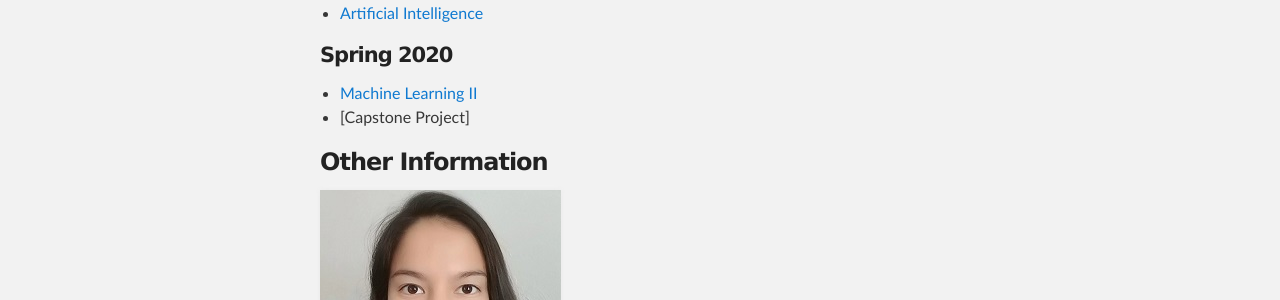
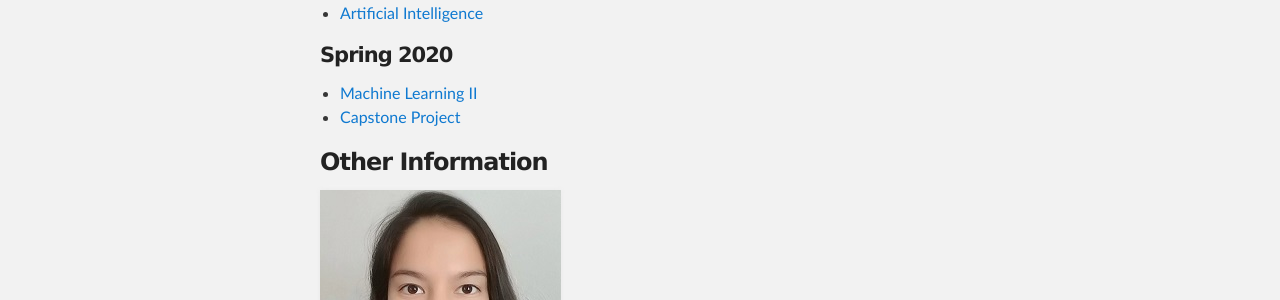
Before and after one commit to Cherylngo/cherylngo.github.io, a Jekyll site: the page built from index.md, in a window 1280 px wide. Shown: the part 684-984 px from the top of the page. Built offline with Jekyll 4.4.1, drawn with Linux system fonts in a browser that asks for light colours; our own code applies the rules of GitHub Pages for plain Markdown files; part of the change alters nothing that is shown.

```diff
--- a/index.md
+++ b/index.md
@@ -13,12 +13,12 @@
 - [Machine Learning I](/ML1/index.md)
 
 #### Fall 2019
-- [Optimization and Heuristics]()
-- [Artificial Intelligence]()
+- [Optimization and Heuristics](/OH/index.md)
+- [Artificial Intelligence](/AI/index.md)
 
 #### Spring 2020
-- [Machine Learning II]()
-- [Capstone Project]
+- [Machine Learning II](/ML2/index.md)
+- [Capstone Project](/Capstone/index.md)
 
 ### Other Information
 
```
